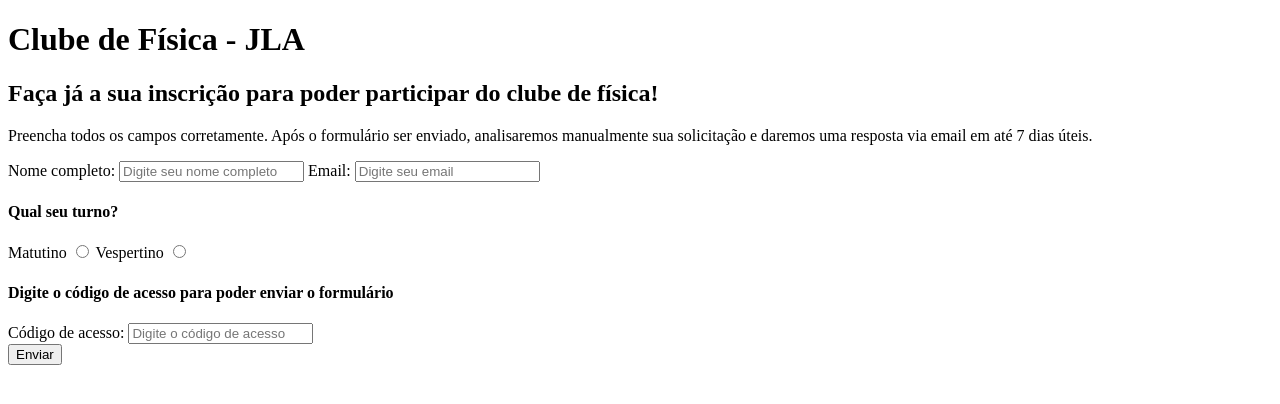
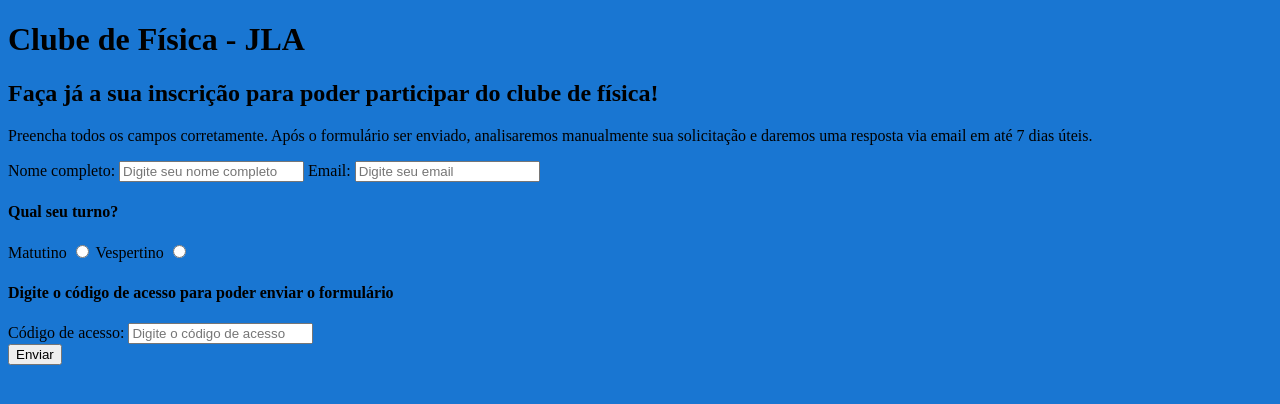
Before and after one commit to Azazel-Admetus/ordem_da_fisica-JLA, a PHP site: page /html/formulario.html in a window 1280 px wide. Shown: the top 404 px of the page. Run offline with PHP 8.4, Linux system fonts and the light colour scheme.

Commit message:
Adicionei novos arquivos css, fiz as variações de cores principais. Amanhã devemos começar a estilizar

```diff
--- /dev/null
+++ b/css/cadastro.css
@@ -0,0 +1,5 @@
+:root{
+    --vermelho: #d32f2f ;
+    --preto: #212121 ;
+    --azul: #1976d2;
+}
--- a/css/form.css
+++ b/css/form.css
@@ -1,3 +1,11 @@
 #turma_matutino, #turma_vespertino{
     display: none;
 }
+:root{
+    --vermelho: #d32f2f ;
+    --preto: #212121 ;
+    --azul: #1976d2;
+}
+html{
+    background-color: var(--azul);
+}
--- /dev/null
+++ b/css/login.css
@@ -0,0 +1,5 @@
+:root{
+    --vermelho: #d32f2f ;
+    --preto: #212121 ;
+    --azul: #1976d2;
+}
--- a/html/index.html
+++ b/html/index.html
@@ -3,6 +3,7 @@
 <head>
     <meta charset="UTF-8">
     <meta name="viewport" content="width=device-width, initial-scale=1.0">
+    <link rel="stylesheet" href="../css/index.css">
     <title>Clube de Física - JLA</title>
 </head>
 <body>
```
Also changed, not shown: css/index.css (added, +8 -0 lines), img/img-logo.jpeg (added).
